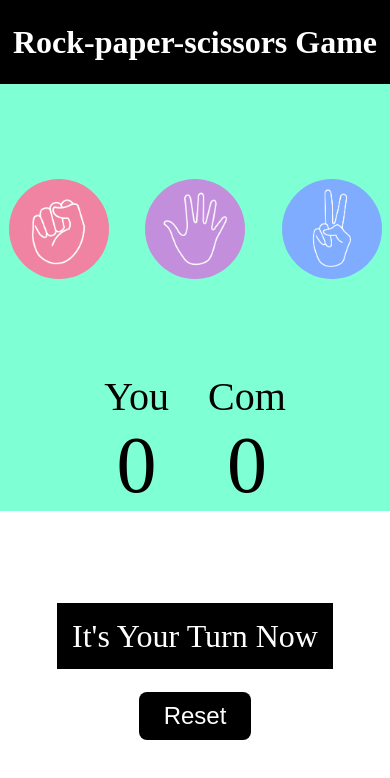
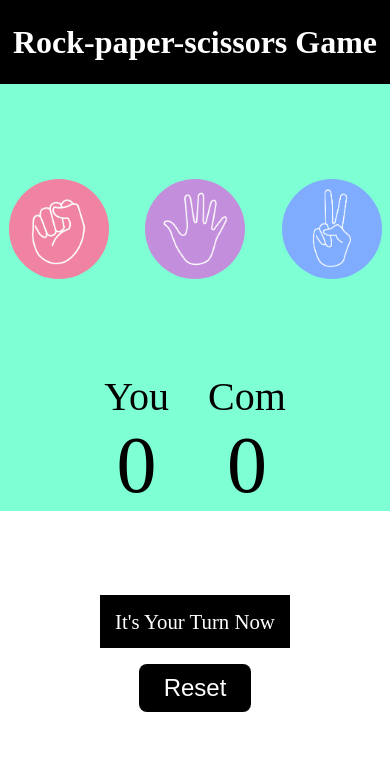
Before and after one commit to amitarora123/rock-paper-scissors, a plain HTML site: page index.html in a window 390 px wide. Drawn offline with Linux system fonts and the light colour scheme.

Commit message:
Update styles.css

```diff
--- a/styles.css
+++ b/styles.css
@@ -79,3 +79,9 @@ padding: 15px;
 background-color: rgb(31, 30, 30);
 cursor: pointer;
 }
+@media only screen and (max-width:520px) {
+    #msgbox{
+        display: inline;
+    font-size: 1.3rem;
+    }
+}
```
